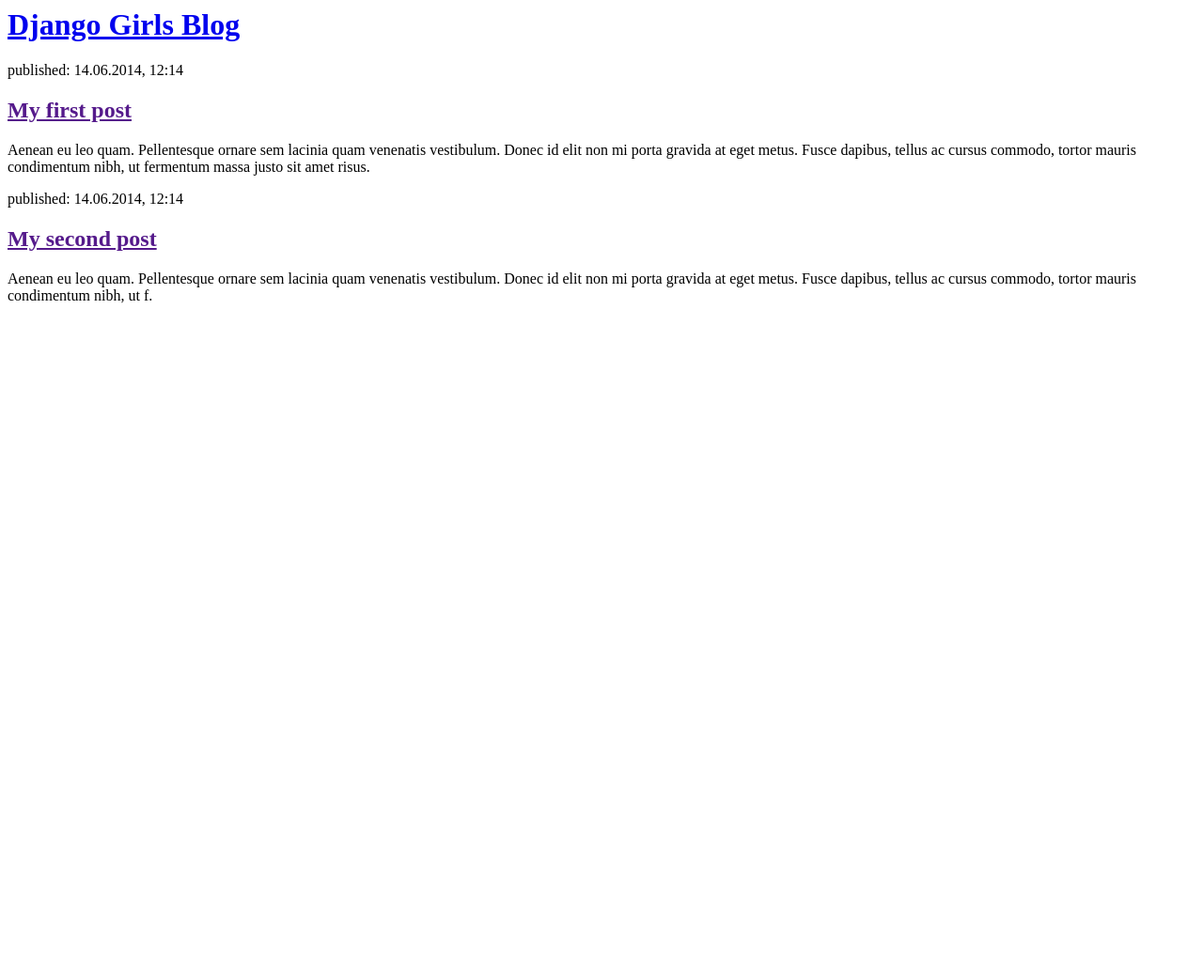
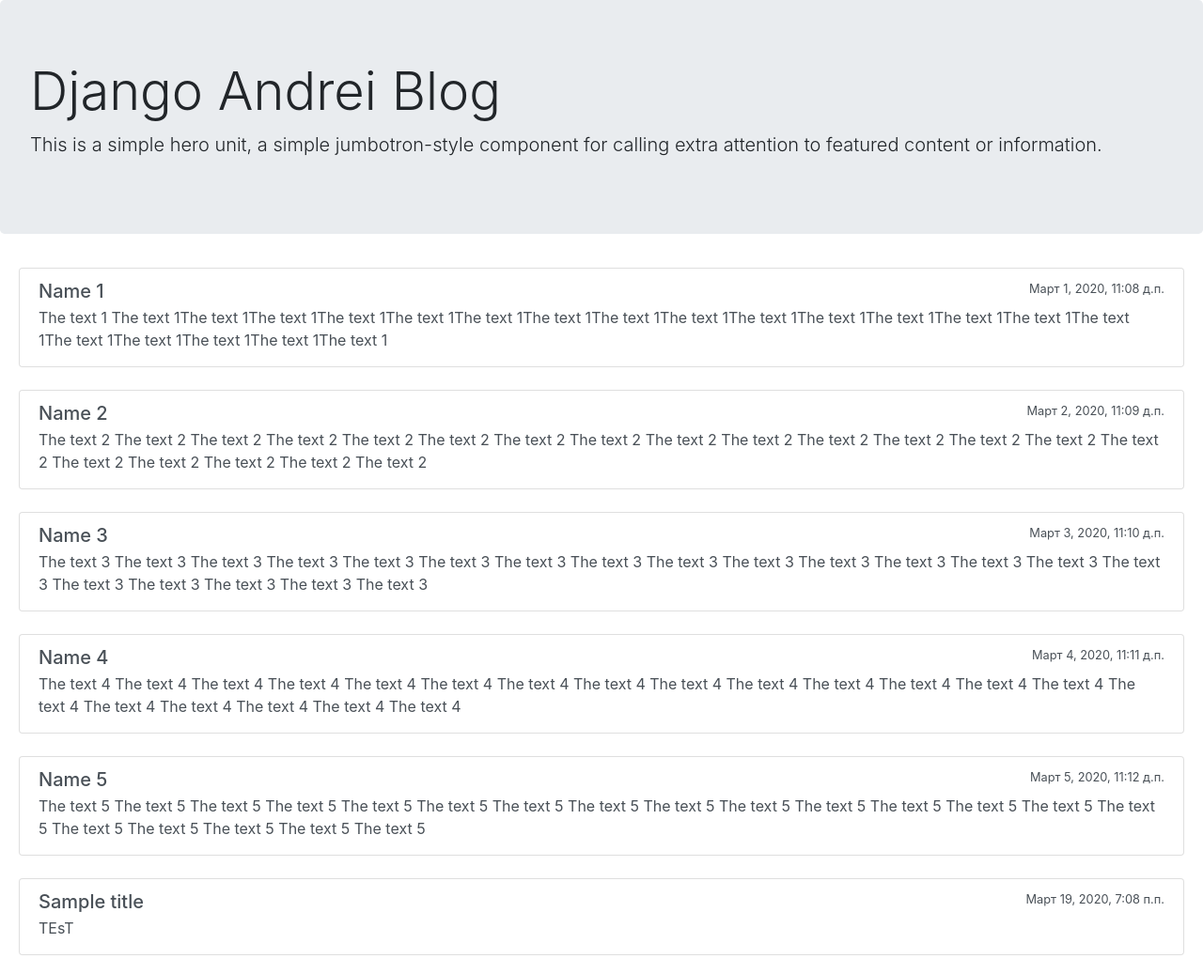
Before and after one commit to Andrei107Q/my-first-blog, a Django app: page / in a window 1280 px wide. Shown: the whole page at 94% size. Before the commit the page ends 323 px from the top, so only its background shows below. Run offline with Django 3.2, Linux system fonts and the light colour scheme; data comes from the database, SQL or seed files in the repository; both versions use the stored data as it was after the commit; some libraries are stand-ins or nearby versions.

Commit message:
Modified test_1

```diff
--- a/blog/templates/blog/hello.html
+++ b/blog/templates/blog/hello.html
@@ -1,22 +1,24 @@
 <html>
     <head>
-        <title>Django Girls blog</title>
+        <title>Django Andrei blog</title>
     </head>
+    <link rel="stylesheet" href="https://stackpath.bootstrapcdn.com/bootstrap/4.4.1/css/bootstrap.min.css" integrity="sha384-Vkoo8x4CGsO3+Hhxv8T/Q5PaXtkKtu6ug5TOeNV6gBiFeWPGFN9MuhOf23Q9Ifjh" crossorigin="anonymous">
     <body>
-        <div>
-            <h1><a href="/">Django Girls Blog</a></h1>
+        <div class="jumbotron">
+            <h1 class="display-4" <a href="/">Django Andrei Blog</a></h1>
+            <p class="lead">This is a simple hero unit, a simple jumbotron-style component for calling extra attention to featured content or information.</p>
         </div>
 
-        <div>
-            <p>published: 14.06.2014, 12:14</p>
-            <h2><a href="">My first post</a></h2>
-            <p>Aenean eu leo quam. Pellentesque ornare sem lacinia quam venenatis vestibulum. Donec id elit non mi porta gravida at eget metus. Fusce dapibus, tellus ac cursus commodo, tortor mauris condimentum nibh, ut fermentum massa justo sit amet risus.</p>
+        {% for post in posts %}
+        <div class="list-group m-3 p-1">
+            <a href="#" class="list-group-item list-group-item-action">
+                <div class="d-flex w-100 justify-content-between">
+                    <h5 class="mb-1">{{ post }}</h5>
+                    <small>{{ post.published_date }}</small>
+                </div>
+                <p class="mb-1">{{ post.text|linebreaksbr }}</p>
+            </a>
         </div>
-
-        <div>
-            <p>published: 14.06.2014, 12:14</p>
-            <h2><a href="">My second post</a></h2>
-            <p>Aenean eu leo quam. Pellentesque ornare sem lacinia quam venenatis vestibulum. Donec id elit non mi porta gravida at eget metus. Fusce dapibus, tellus ac cursus commodo, tortor mauris condimentum nibh, ut f.</p>
-        </div>
+        {% endfor %}
     </body>
 </html>
--- a/blog/views.py
+++ b/blog/views.py
@@ -1,6 +1,9 @@
 from django.shortcuts import render
 from django.http import HttpResponse
+from .models import Post
+from django.utils import timezone
 
 
 def hello(request):
-    return render(request, 'blog/hello.html', {})
+    posts = Post.objects.filter(published_date__lte=timezone.now()).order_by('published_date')
+    return render(request, 'blog/hello.html', {'posts': posts})
```
Also changed, not shown: db.sqlite3.
